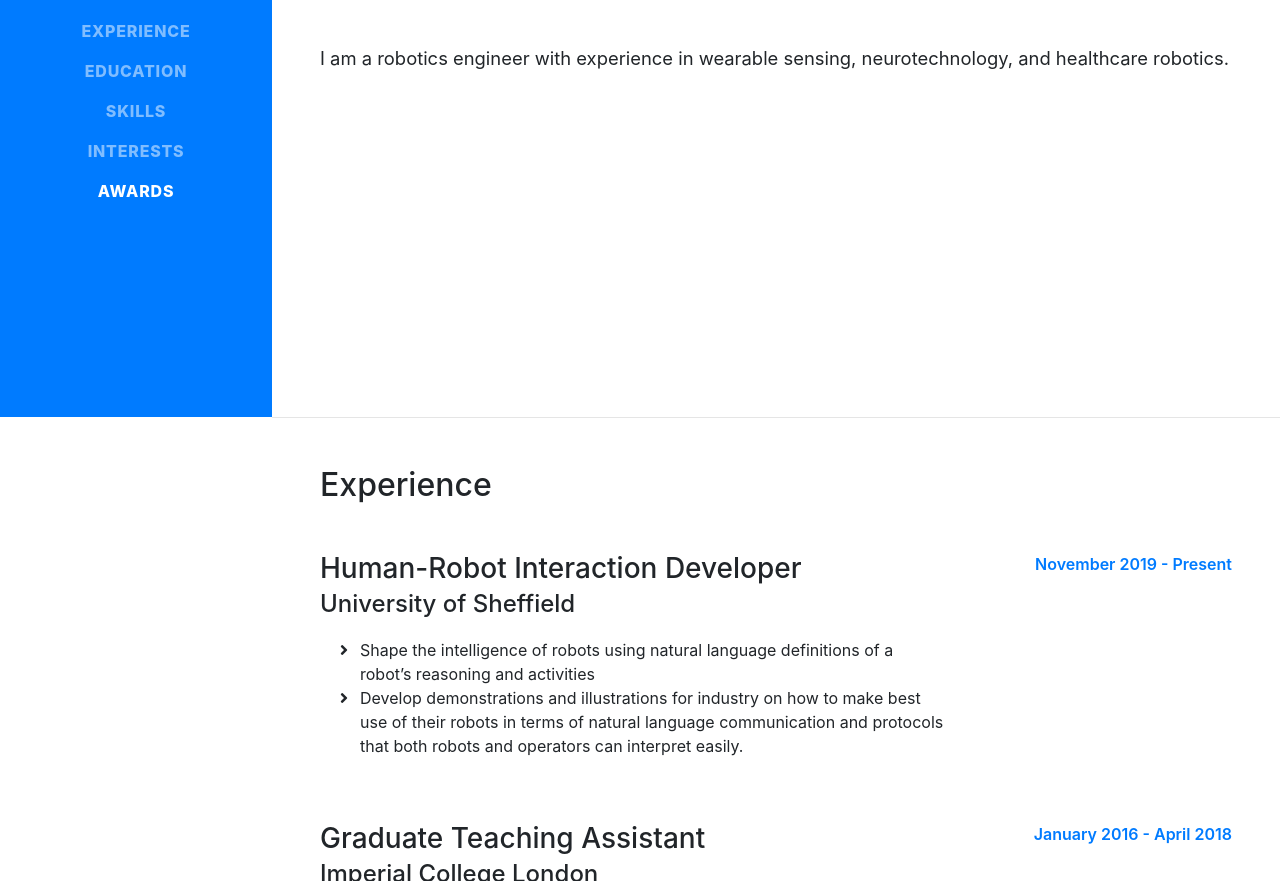
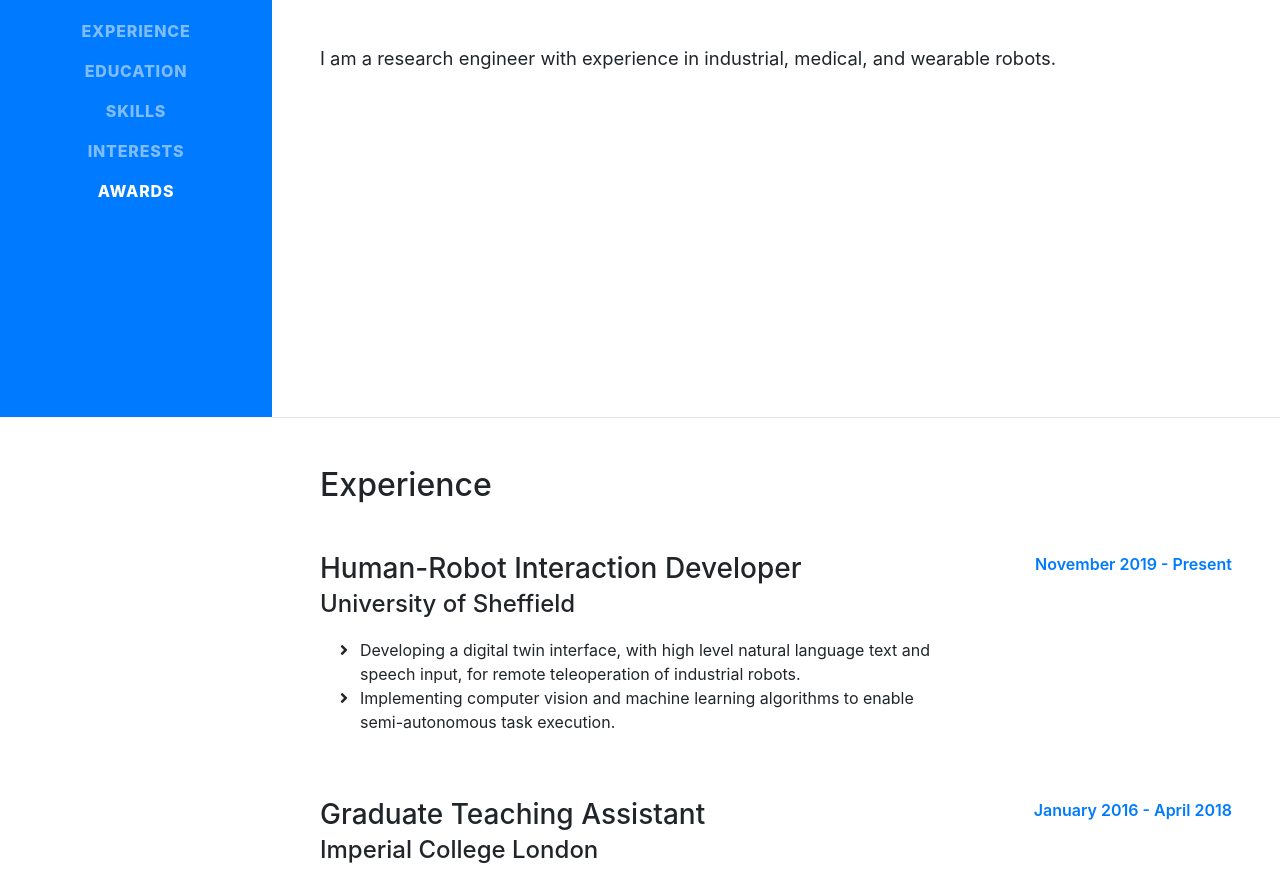
Before and after one commit to jimmyclarke01/jimmyclarke01.github.io, a website with bundled scripts: page index.html in a window 1280 px wide. Shown: the part 383-1264 px from the top of the page. Built offline with nearby package versions, Linux system fonts and the light colour scheme; a web font is replaced by a local one.

Commit message:
Update index.html

```diff
--- a/index.html
+++ b/index.html
@@ -68,7 +68,7 @@
         </h1>
         <div class="subheading mb-5"><a href="mailto:james.clarke@klarke.co.uk">james.clarke@klarke.co.uk</a> | <a href="https://github.com/jamesklarke">github.com/jamesklarke</a>
         </div>
-        <p class="lead mb-5">I am a robotics engineer with experience in wearable sensing, neurotechnology, and healthcare robotics.</p>
+        <p class="lead mb-5">I am a research engineer with experience in industrial, medical, and wearable robots.</p>
       </div>
     </section>
 
@@ -83,8 +83,8 @@
             <h3 class="mb-0">Human-Robot Interaction Developer</h3>
             <div class="subheading mb-3">University of Sheffield</div>
             <ul class="fa-ul">
-				<li><i class="fa-li fas fa-angle-right"></i>Shape the intelligence of robots using natural language definitions of a robot’s reasoning and activities</li>
-				<li><i class="fa-li fas fa-angle-right"></i>Develop demonstrations and illustrations for industry on how to make best use of their robots in terms of natural language communication and protocols that both robots and operators can interpret easily.</li>
+				<li><i class="fa-li fas fa-angle-right"></i>Developing a digital twin interface, with high level natural language text and speech input, for remote teleoperation of industrial robots.</li>
+				<li><i class="fa-li fas fa-angle-right"></i>Implementing computer vision and machine learning algorithms to enable semi-autonomous task execution.</li>
 			</ul>
           </div>
           <div class="resume-date text-md-right">
```
